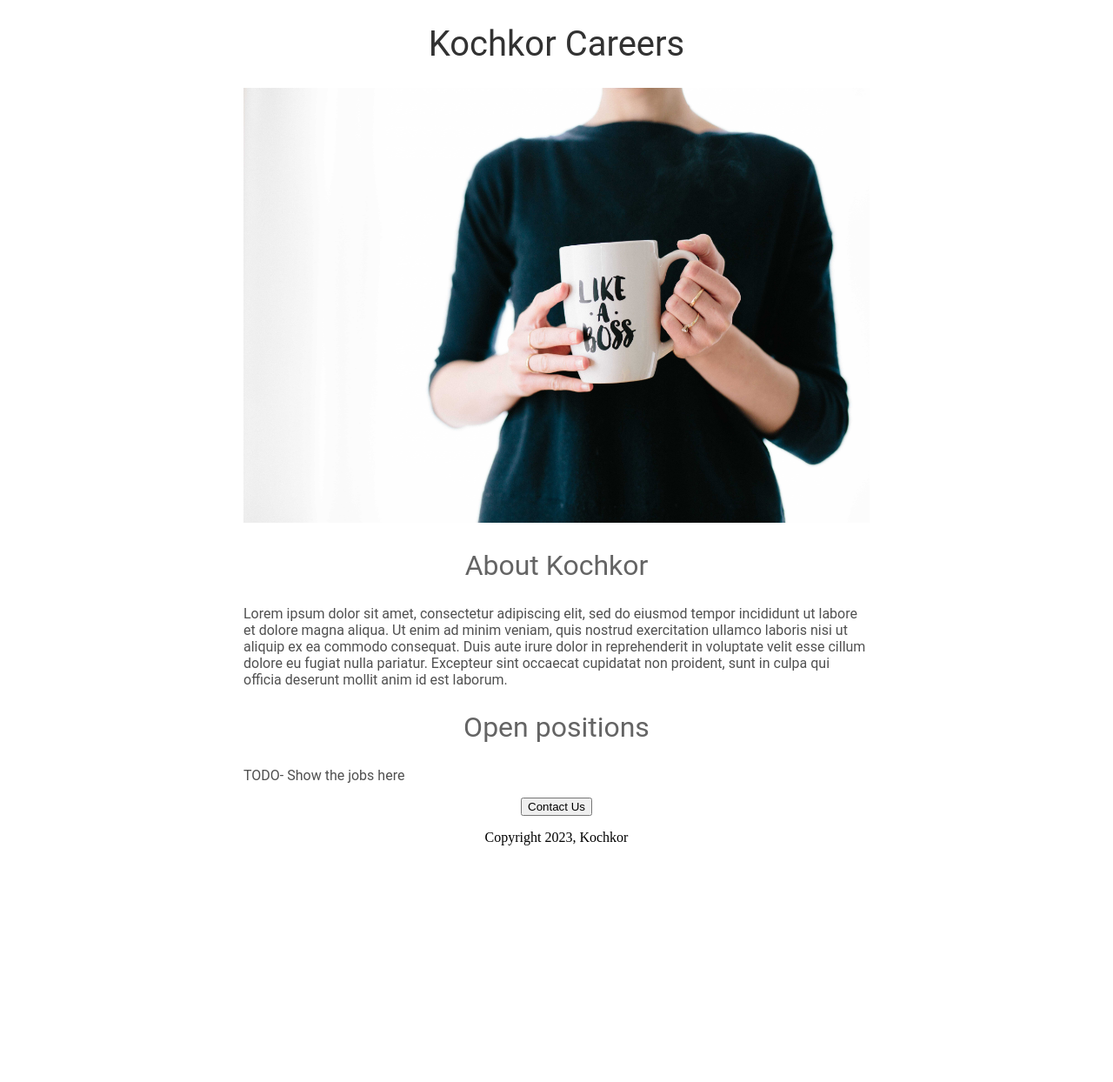
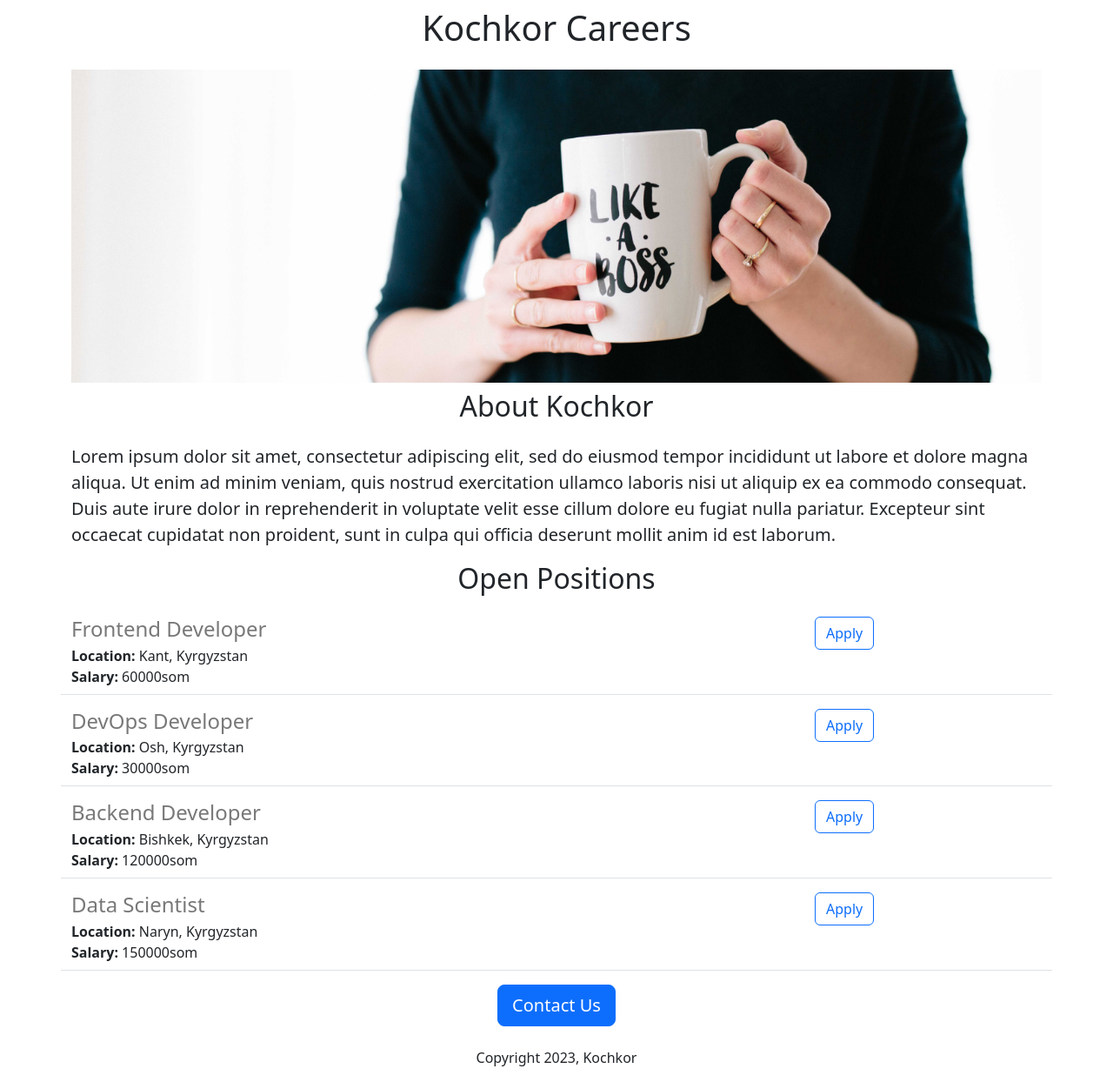
Before and after one commit to darkusthanos/kochkor-careers-website-v2, a Flask app: page / in a window 1280 px wide. Shown: the whole page at 87% size. Before the commit the page ends 972 px from the top, so only its background shows below. Run offline with Flask 2, Linux system fonts and the light colour scheme.

Commit message:
added dynamic data and API route

```diff
--- a/app.py
+++ b/app.py
@@ -1,9 +1,43 @@
-from flask import Flask, render_template
+from flask import Flask, render_template,jsonify
 
 app = Flask(__name__)
+
+JOBS=[
+  {
+    'id':1,
+    'title': 'Frontend Developer',
+    'location' :'Kant, Kyrgyzstan',
+    'salary': '60000som'
+  },
+  {
+    'id':2,
+    'title': 'DevOps Developer',
+    'location' :'Osh, Kyrgyzstan',
+    'salary': '30000som'
+  },
+  {
+    'id':3,
+    'title': 'Backend Developer',
+    'location' :'Bishkek, Kyrgyzstan',
+    'salary':"120000som"
+  },
+  {
+    'id':4,
+    'title': 'Data Scientist',
+    'location' :'Naryn, Kyrgyzstan',
+    'salary': '150000som'
+  },
+]
+
 @app.route("/")
-def hello_world():
-  return render_template('home.html')
+def hello_kochkor():
+  return render_template('home.html',
+                         jobs=JOBS,
+                         company_name='Kochkor')
+
+@app.route("/api/jobs")
+def list_lobs():
+  return jsonify(JOBS)
 print(__name__)
 if __name__ == "__main__":
-  app.run(host='0.0.0.0',debug=True)
+  app.run(host='0.0.0.0', debug=True)
--- a/templates/home.html
+++ b/templates/home.html
@@ -4,50 +4,32 @@
   <meta charset="UTF-8">
   <meta http-equiv="X-UA-Compatible" content="IE=edge">
   <meta name="viewport" content="width=device-width, initial-scale=1.0">
+   <link href="https://cdn.jsdelivr.net/npm/bootstrap@5.3.0-alpha1/dist/css/bootstrap.min.css" rel="stylesheet" integrity="sha384-GLhlTQ8iRABdZLl6O3oVMWSktQOp6b7In1Zl3/Jr59b6EGGoI1aFkw7cmDA6j6gD" crossorigin="anonymous">
   <title>Kochkor Careers</title>
   <style>
-    h1{
-      font-size:40px;
-      font-family:Roboto;
-      font-weight:normal;
-      color: rgb(50,50,50);
-      text-align:center;
-    }
     #banner{
-      width: 100%;
-      height: 500px;
-      object-fit: cover;
-    }
-    h2{
-      font-family: Roboto;
-      font-size: 32px;
-      color:rgb(100,100,100);
-      text-align:center;
-      font-weight:normal;
-    }
-    .bodytext{
-      font-family:Roboto;
-      color:rgb(80,80,80);
-    }
-    #container{
-      max-width:720px;
-      margin: 0 auto ;
+      height:360px;
+      width:100%;
+      object-fit:cover;
     }
   </style>
 </head>
 <body>
-   <div id="container">
-    <h1>Kochkor Careers</h1>
-    <img id="banner" src="https://kochkor-carrers-website.abylshaiymbetov.repl.co/static/banner.jpeg">
-    <h2>About Kochkor</h2>
-    <p class="bodytext">
+   <div class="container">
+    <h1 class="text-center mt-2 mb-4">{{company_name}} Careers</h1>
+    <img class="img-fluid" id="banner" src="https://kochkor-carrers-website.abylshaiymbetov.repl.co/static/banner.jpeg">
+    <h2 class="text-center mt-2 mb-4">About Kochkor</h2>
+    <p class="lead">
       Lorem ipsum dolor sit amet, consectetur adipiscing elit, sed do eiusmod tempor incididunt ut labore et dolore magna aliqua. Ut enim ad minim veniam, quis nostrud exercitation ullamco laboris nisi ut aliquip ex ea commodo consequat. Duis aute irure dolor in reprehenderit in voluptate velit esse cillum dolore eu fugiat nulla pariatur. Excepteur sint occaecat cupidatat non proident, sunt in culpa qui officia deserunt mollit anim id est laborum.</p>
-    <h2>Open positions</h2>
-    <p class="bodytext">
-      TODO- Show the jobs here</p>
-    <div style="text-align:center;">
-     <button>Contact Us</button>
-      <p>Copyright 2023, Kochkor</p>
+    <h2 class="text-center mt-2 mb-4">Open Positions</h2>
+    <div>
+      {% for job in jobs %}
+        {% include 'jobitem.html' %}
+      {% endfor %}
+    </div>
+    <div class="text-center">
+     <button class="btn btn-primary btn-lg">Contact Us</button>
+      <p class="mt-4">Copyright 2023, Kochkor</p>
     </div>
    </div>
 </body>
--- /dev/null
+++ b/templates/jobitem.html
@@ -0,0 +1,19 @@
+ <div class="border-bottom row" style="margin-bottom:16px;padding-bottom:8px">
+   <div class="col-9">
+          <h4
+    style="color:rgb(120,120,120);margin-bottom:4px;">
+    {{job['title']}}
+    </h4>
+    <div>
+    <b>Location:</b> {{job['location']}}
+  </div>
+      {% if 'salary' in job %}
+      <div>
+       <b>Salary:</b> {{job['salary']}}
+      </div>
+      {% endif %}
+   </div>
+   <div class="col-3">
+    <button type="button" class="btn btn-outline-primary">Apply</button>
+      </div>
+      </div>
```
